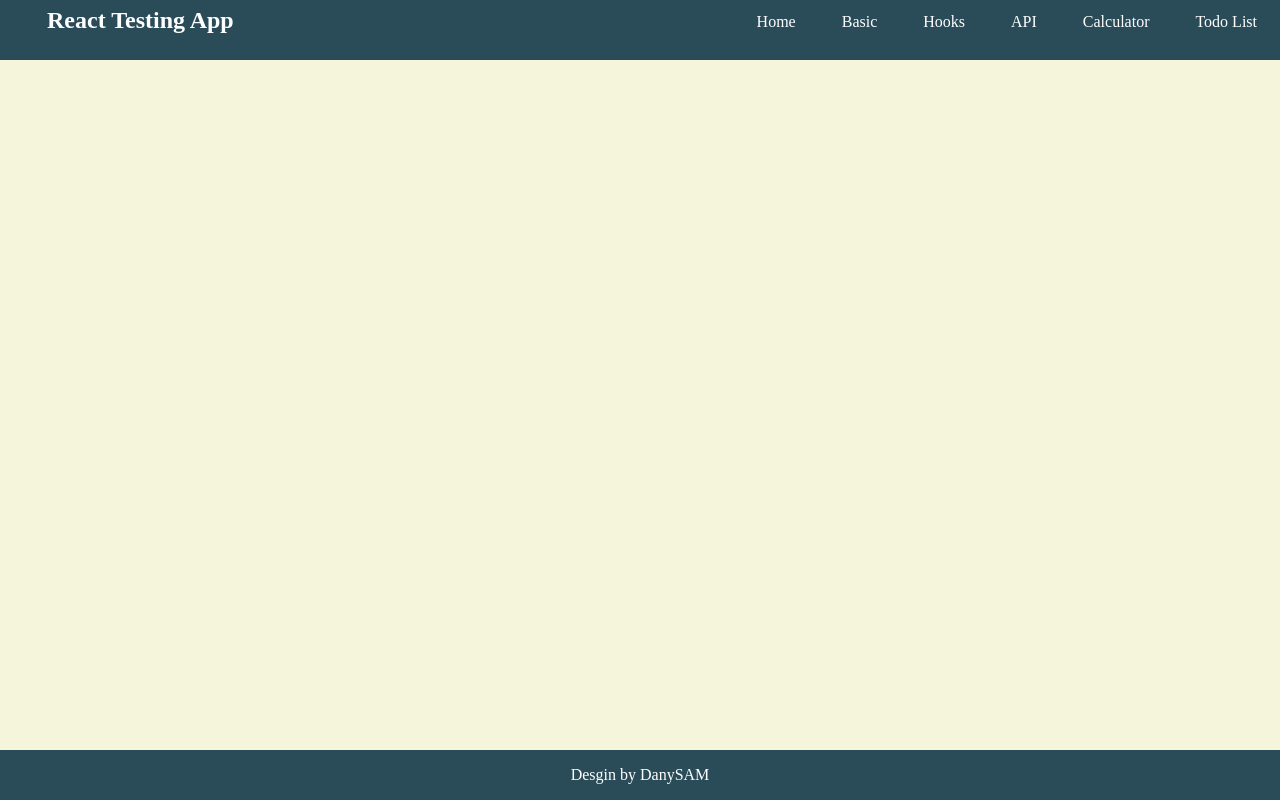
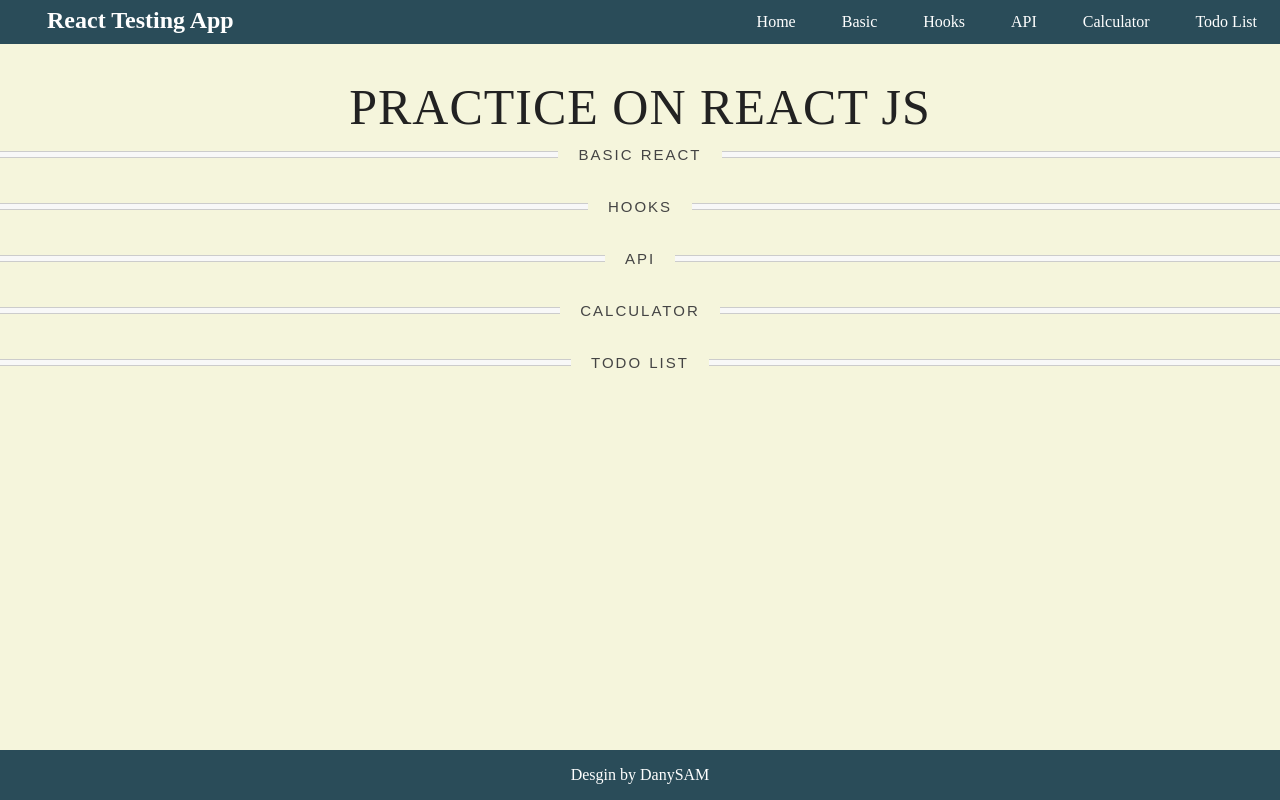
Before and after one commit to syedmomin/testing-app, a React (Create React App) app: page / in a window 1280 px wide. Built offline with nearby package versions, Linux system fonts and the light colour scheme.

Commit message:
Home component

```diff
--- a/package.json
+++ b/package.json
@@ -8,6 +8,7 @@
     "@testing-library/user-event": "^13.5.0",
     "react": "^18.2.0",
     "react-dom": "^18.2.0",
+    "react-router-dom": "^6.4.3",
     "react-scripts": "5.0.1",
     "web-vitals": "^2.1.4"
   },
--- a/src/App.css
+++ b/src/App.css
@@ -1,7 +1,8 @@
 .navbar {
-    position: fixed;
-    z-index: 2;
-    width: 100%;
+    position: sticky;
+    top: 0;
+    z-index: 10;
+    /* width: 100%; */
     background-color: #2a4c59;
 }
 
--- a/src/App.jsx
+++ b/src/App.jsx
@@ -1,6 +1,7 @@
 import React from 'react';
-import {BrowserRouter as Router, Routes, Route,Link} from "react-router-dom";
+import { BrowserRouter as Router, Routes, Route, Link } from "react-router-dom";
 import './App.css';
+import Home from './Component/home/Home'
 import AddNumber from './Component/add-number/AddNumber'
 import Calculator from './Component/calculator/Calculator';
 import TodoList from './Component/todoList/TodoList';
@@ -9,7 +10,6 @@ import GetAPI from './Component/getAPI/GetAPI'
 const App = () => {
     return (
         <Router>
-            <div>
             <header>
                 <nav className="navbar">
                     <ul>
@@ -42,15 +42,15 @@ const App = () => {
             {/* A <Switch> looks through its children <Route>s and
             renders the first one that matches the current URL. */}
             <Routes>
+                <Route path="/" element={<Home />} />
                 <Route path="/number" element={<AddNumber />} />
                 <Route path="/getapi" element={<GetAPI />} />
                 <Route path="/calculator" element={<Calculator />} />
                 <Route path="/todo" element={<TodoList />} />
             </Routes>
-                <div class="footer">
+            <footer class="footer">
                 <p>Desgin by DanySAM</p>
-                </div>
-            </div>
+            </footer>
         </Router>
 
 
--- a/src/Component/add-number/AddNumber.css
+++ b/src/Component/add-number/AddNumber.css
@@ -6,4 +6,7 @@
     margin-left: -50px;
     width:fit-content;
     height:fit-content;
+    background-color: rgb(197, 208, 228);
+    border-radius: 20px;
+    padding: 15px;
   }
--- /dev/null
+++ b/src/Component/home/Home.css
@@ -0,0 +1,24 @@
+.nine h1 {
+    text-align:center; font-size:50px; text-transform:uppercase; color:#222; letter-spacing:1px;
+    font-family:"Playfair Display", serif; font-weight:400;
+  }
+  .nine h1 span {
+    margin-top: 5px;
+      font-size:15px; color:#444; word-spacing:1px; font-weight:normal; letter-spacing:2px;
+      text-transform: uppercase; font-family:"Raleway", sans-serif; font-weight:500;
+
+      display: grid;
+      grid-template-columns: 1fr max-content 1fr;
+      grid-template-rows: 27px 0;
+      grid-gap: 20px;
+      align-items: center;
+  }
+
+  .nine h1 span:after,.nine h1 span:before {
+      content: " ";
+      display: block;
+      border-bottom: 1px solid #ccc;
+      border-top: 1px solid #ccc;
+      height: 5px;
+    background-color:#f8f8f8;
+  }
--- /dev/null
+++ b/src/Component/home/Home.jsx
@@ -0,0 +1,21 @@
+import React from "react";
+import './Home.css'
+
+
+const Home = () => {
+    return (
+        <>
+            <div class="nine">
+                <h1>Practice On React JS
+                    <span>Basic React</span>
+                    <span>Hooks</span>
+                    <span>API</span>
+                    <span>Calculator</span>
+                    <span>Todo List</span>
+                </h1>
+            </div>
+        </>
+    );
+}
+
+export default Home
```
Also changed, not shown: 1 other file (tests, documents, lock files or other folders). Lines whose indentation alone changed are shown as unchanged.
